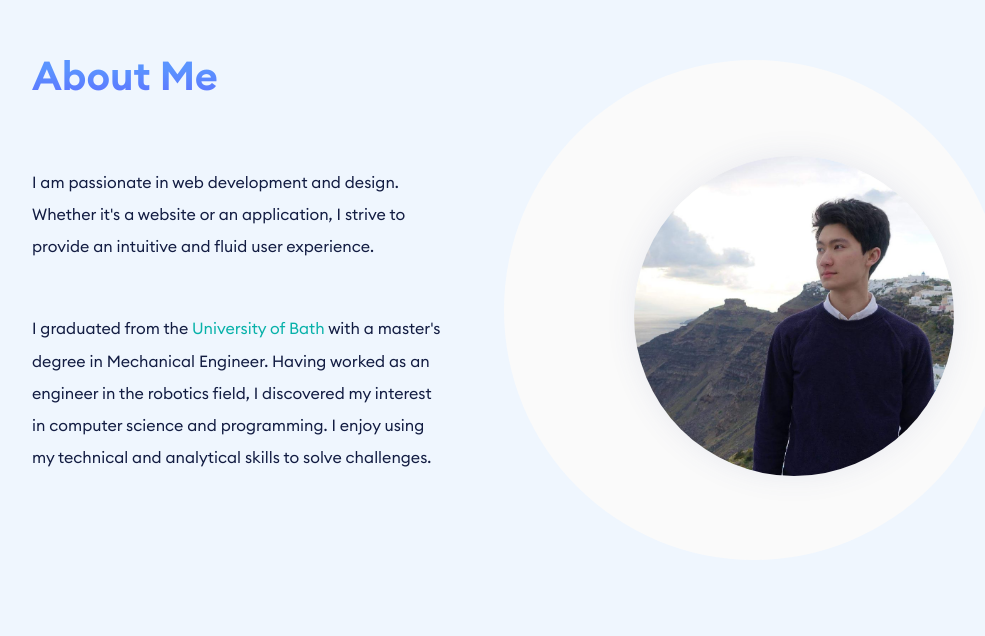
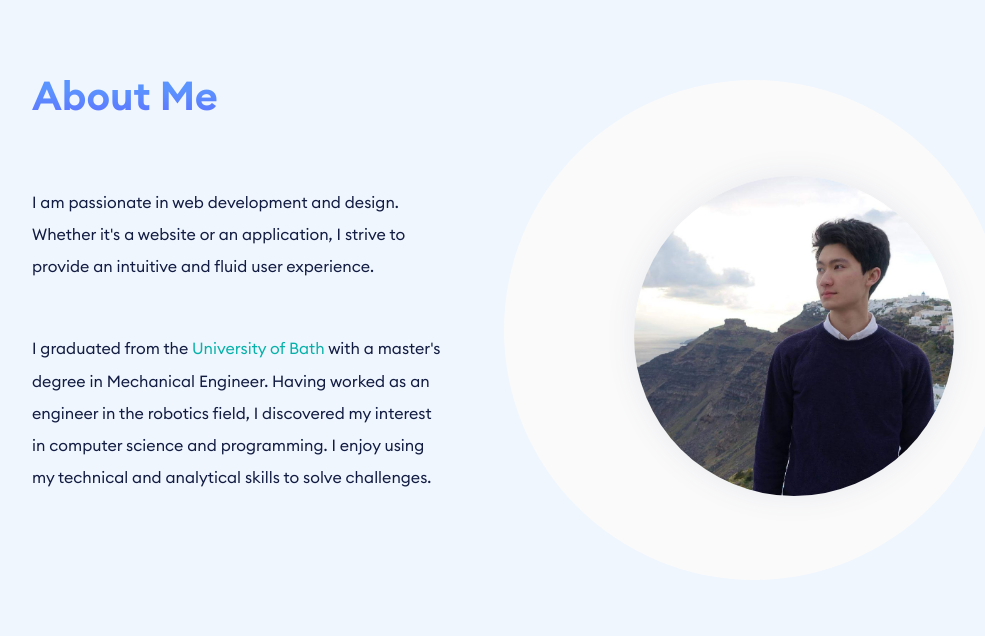
Before and after one commit to hcwtam/portfolio, a React (Create React App) app: page / in a window 1280 px wide. Shown: the part 944-1580 px from the top of the page, without its empty margins (96-1081 px from the left). Built offline with nearby package versions, Linux system fonts and the light colour scheme.

Commit message:
fix top padding for sections so navbar will not block title

```diff
--- a/src/components/About/About.module.css
+++ b/src/components/About/About.module.css
@@ -3,7 +3,7 @@
     align-items: flex-start;
     justify-content: space-between;
     flex-wrap: wrap;
-    padding: 30px 10vw 200px;
+    padding: 50px 10vw 200px;
     background-color: rgba(239, 246, 254, 1);
 }
 
--- a/src/components/Projects/Projects.module.css
+++ b/src/components/Projects/Projects.module.css
@@ -1,6 +1,6 @@
 .Projects {
     margin-bottom: 120px;
-    padding: 50px 10vw;
+    padding: 80px 10vw;
 }
 
 .Projects h3 {
```
